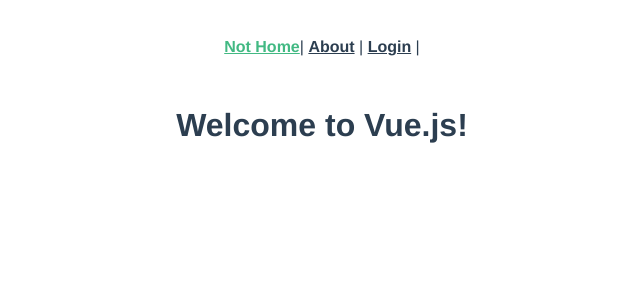
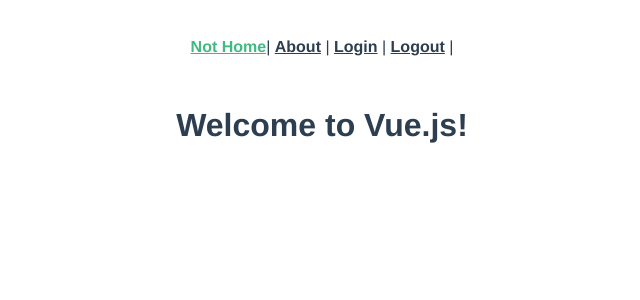
Before and after one commit to TaylorOD/personal_resume_group_app, a Vue app: page / in a window 1280 px wide. Shown: the top 300 px of the page, without its empty margins (318-958 px from the left). Built offline with nearby package versions, Linux system fonts and the light colour scheme.

Commit message:
add logout feature and view

```diff
--- a/src/App.vue
+++ b/src/App.vue
@@ -4,6 +4,7 @@
       <router-link to="/">Not Home</router-link>|
       <router-link to="/about">About</router-link> |
       <router-link to="/login">Login</router-link> |
+      <router-link to="/logout">Logout</router-link> |
     </div>
     <router-view />
   </div>
--- a/src/router/index.js
+++ b/src/router/index.js
@@ -1,7 +1,8 @@
 import Vue from 'vue'
 import VueRouter from 'vue-router'
 import Home from '../views/Home.vue'
-import Login from "../views/Login.vue";
+import Login from "../views/Login.vue"
+import Logout from "../views/Logout.vue"
 
 
 Vue.use(VueRouter)
@@ -21,6 +22,7 @@
     component: () => import(/* webpackChunkName: "about" */ '../views/About.vue')
   },
   { path: "/login", name: "login", component: Login },
+  { path: "/logout", name: "logout", component: Logout },
 
 ]
 
--- a/src/views/Logout.vue
+++ b/src/views/Logout.vue
@@ -0,0 +1,15 @@
+<template>
+  <div class="logout">
+  </div>
+</template>
+
+<script>
+import axios from "axios";
+export default {
+  created: function () {
+    delete axios.defaults.headers.common["Authorization"];
+    localStorage.removeItem("jwt");
+    this.$router.push("/");
+  },
+};
+</script>
```
